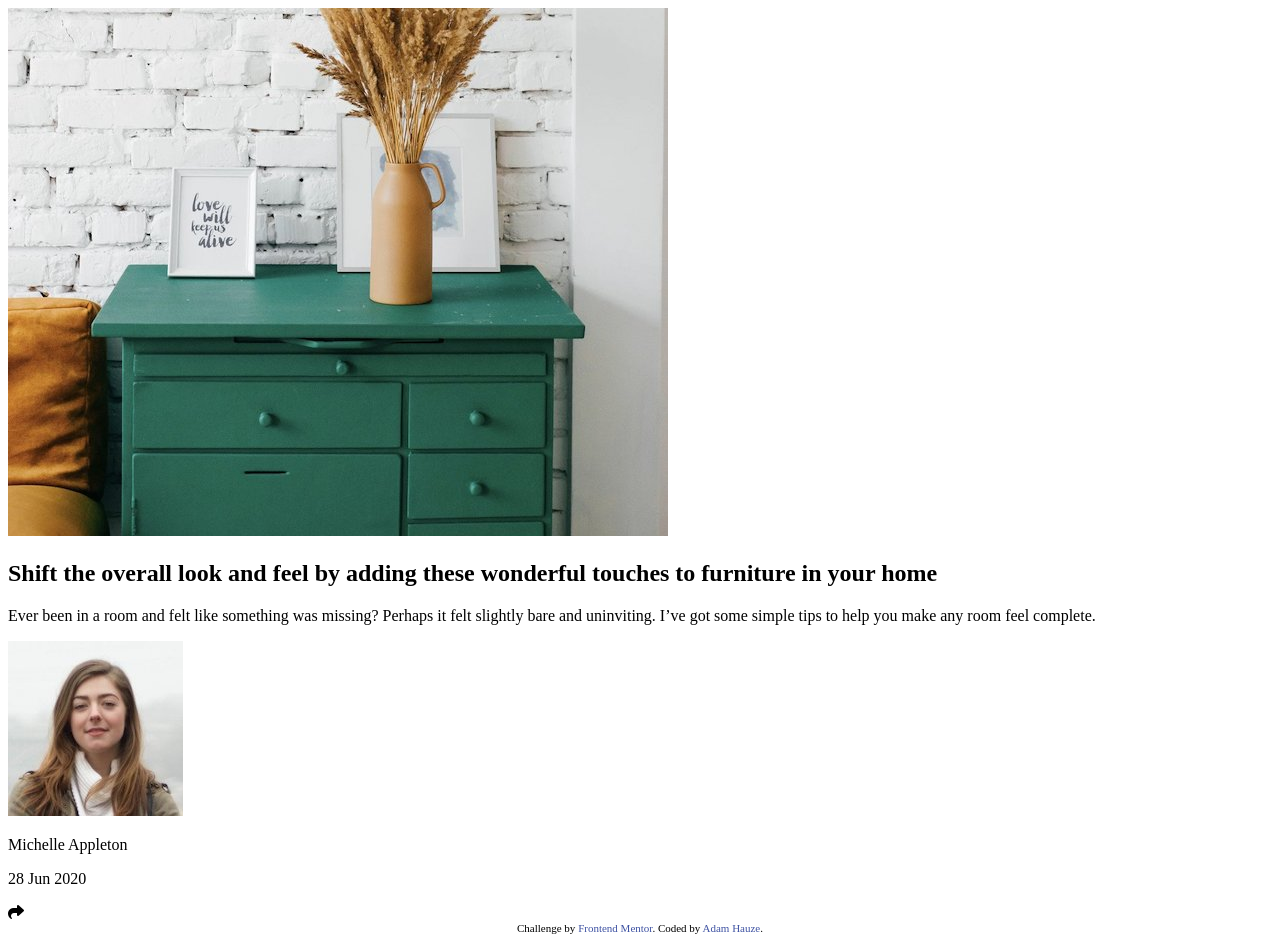
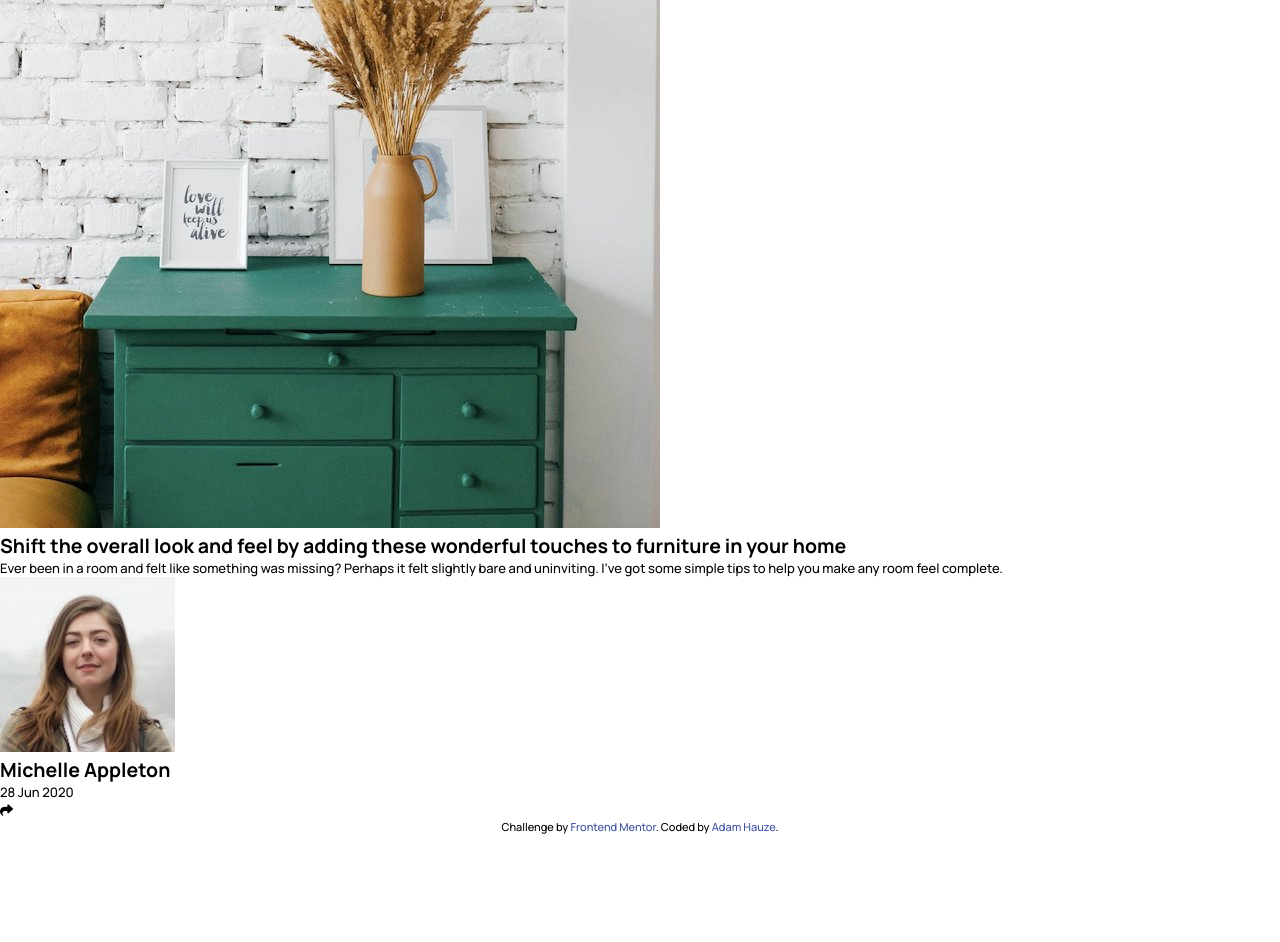
Before and after one commit to hauze-v/article-preview-component, a plain HTML site: page index.html in a window 1280 px wide. After the commit the page ends 834 px from the top, so only its background shows below. Drawn offline with Linux system fonts and the light colour scheme.

Commit message:
Finished some basic styling

```diff
--- a/index.html
+++ b/index.html
@@ -27,7 +27,7 @@
       <div class="article__preview__social">
         <img src="images/avatar-michelle.jpg"
           alt="Avatar style picture of Michelle Appleton, the author of this article." class="article__preview__avatar">
-        <p class="article__preview__author">Michelle Appleton</p>
+        <h2 class="article__preview__author">Michelle Appleton</h2>
         <p class="article__preview__date">28 Jun 2020</p>
         <i class="fas fa-share"></i>
       </div>
--- a/styles.css
+++ b/styles.css
@@ -1,4 +1,29 @@
+@import url('https://fonts.googleapis.com/css2?family=Manrope:wght@500;700&display=swap');
 
+* {
+  margin: 0px;
+  padding: 0px;
+  box-sizing: border-box;
+}
+body {
+  font-size: 13px;
+  font-family: 'Manrope', sans-serif;
+}
+
+/* --- Deskstop STYLES --- */
+@media only screen and (min-width: 1250px) {
+  body {
+
+  }
+}
+
+/* --- MOBILE STYLES --- */
+@media only screen and (max-width: 375px) {
+  .container {
+    border-radius: 5px;
+    background: #feffff;
+  }
+}
 
 
 
```
